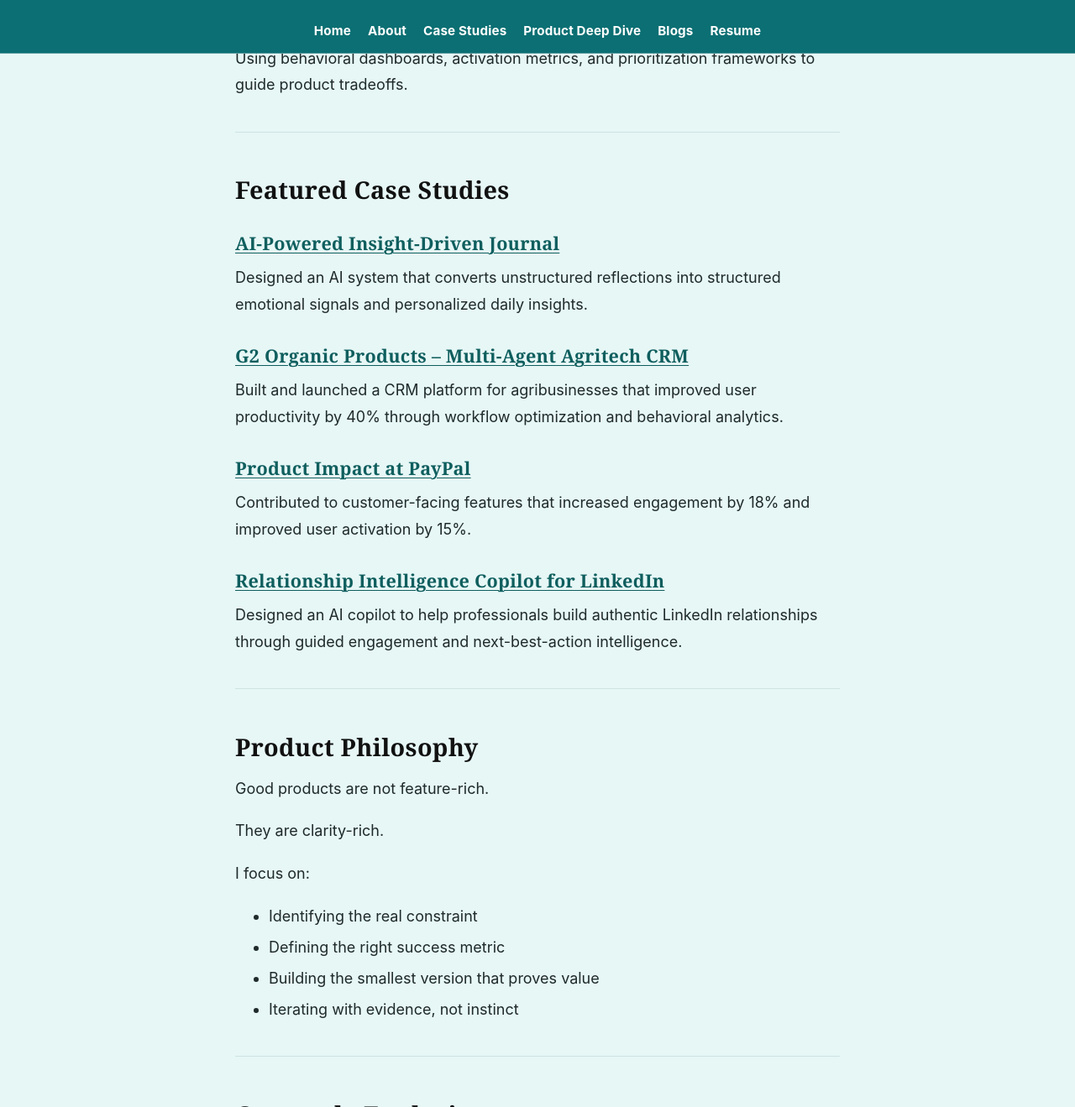
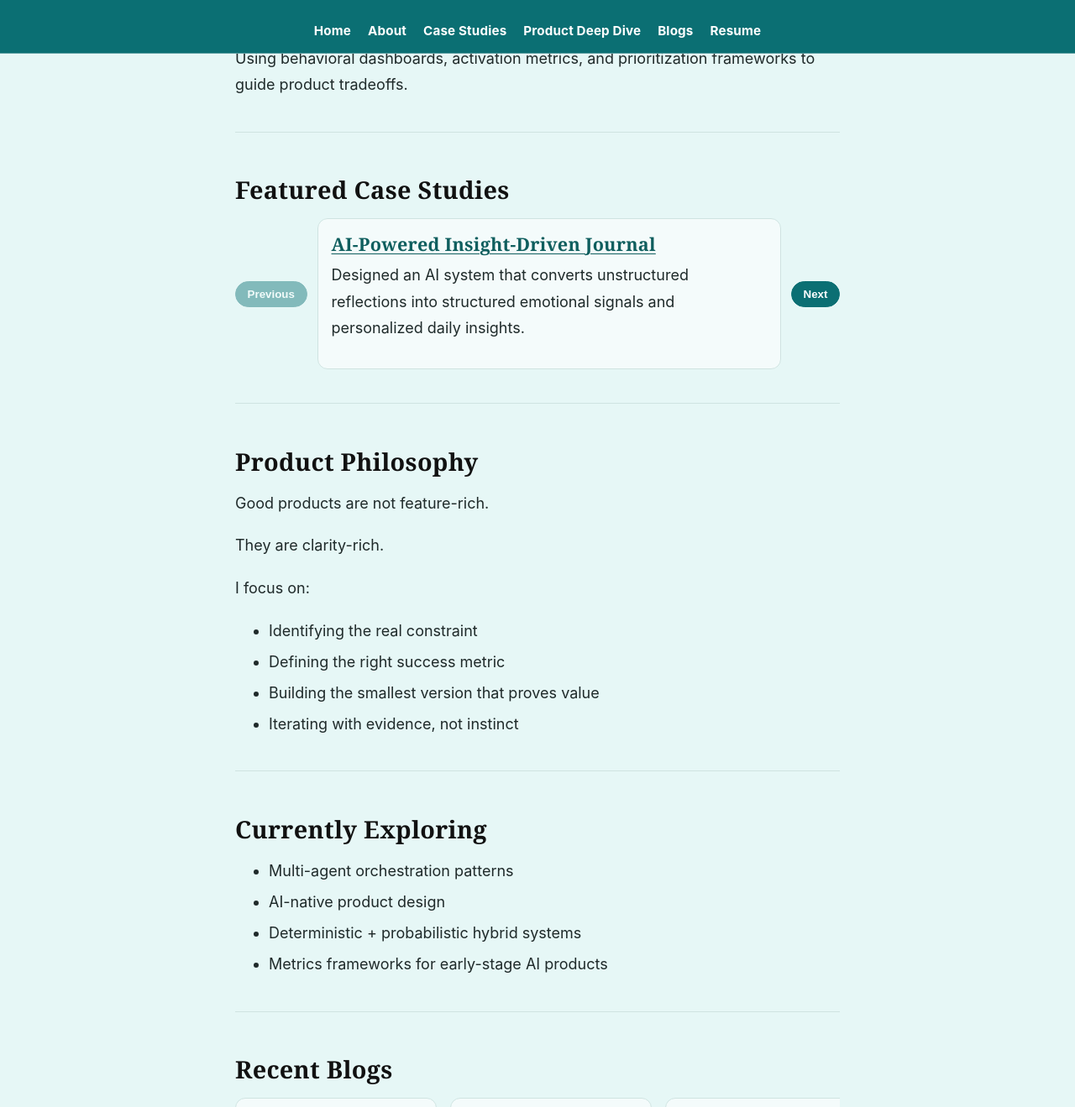
Before and after one commit to mahadevupadhyayula/mahadevupadhyayula.github.io, a Jekyll site: the page built from index.md, in a window 1280 px wide and 1400 px high, scrolled down 1036 px, cut to the strip 0-1319 px from the top of the window. Shown: the whole strip at 84% size. Built offline with Jekyll 4.4.1, drawn with Linux system fonts in a browser that asks for light colours; our own code applies the rules of GitHub Pages for plain Markdown files.

Commit message:
Convert featured case studies on homepage into carousel

```diff
--- a/Case Studies/relationship-intelligence-copilot-for-linkedIn.md
+++ b/Case Studies/relationship-intelligence-copilot-for-linkedIn.md
@@ -4,9 +4,7 @@ title: Relationship Intelligence Copilot for LinkedIn
 permalink: /case-studies/relationship-intelligence-copilot-for-linkedin/
 ---
 
-# Relationship Intelligence Copilot for LinkedIn
-
-### Building Authentic Professional Relationships at Scale
+_Building Authentic Professional Relationships at Scale_
 
 ![Split-screen_before_and_after_comparison_illustrat-1773630578351.png](/assets/images/relationship-intelligence-copilot-for-linkedIn-1.png)
 
@@ -26,7 +24,7 @@ The product acts as a **relationship-building assistant**, helping users move f
 
 ---
 
-# 2. Problem Statement
+## 2. Problem Statement
 
 Professionals often know **who they should build relationships with**, but they struggle with the execution.
 
@@ -62,7 +60,7 @@ As a result, networking remains **unstructured and reactive**.
 
 ---
 
-# 3. Opportunity
+## 3. Opportunity
 
 Professional networking works best when relationships are **built gradually through repeated meaningful interactions**.
 
@@ -90,7 +88,7 @@ This gap creates an opportunity for a **Relationship Intelligence system** tha
 
 ---
 
-# 4. Product Vision
+## 4. Product Vision
 
 The **Relationship Intelligence Copilot** helps users consistently build authentic relationships with specific LinkedIn professionals.
 
@@ -110,7 +108,7 @@ The goal is to transform LinkedIn networking from **random activity into a stru
 
 ---
 
-# 5. Core Product Loop
+## 5. Core Product Loop
 
 The product is built around a **relationship-building behavior loop**.
 
@@ -134,13 +132,13 @@ This loop ensures that users **continuously move relationships forward** rathe
 
 ---
 
-# 6. Key Product Features
+## 6. Key Product Features
 
 The MVP focuses on four core capabilities that directly support relationship building.
 
 ---
 
-## 6.1 Target Relationship Tracker
+### 6.1 Target Relationship Tracker
 
 Users can create a list of **important people to build relationships with**, such as:
 
@@ -160,7 +158,7 @@ This dashboard acts as a **personal CRM for LinkedIn relationships**.
 
 ---
 
-# 6.2 Curated Feed of Target People
+### 6.2 Curated Feed of Target People
 
 Instead of scrolling through the entire LinkedIn feed, users see **posts from the people they care about most**.
 
@@ -179,7 +177,7 @@ This dramatically reduces **noise in the LinkedIn feed**.
 
 ---
 
-# 6.3 AI Comment Suggestions
+### 6.3 AI Comment Suggestions
 
 Writing thoughtful comments quickly can be difficult.
 
@@ -199,7 +197,7 @@ The goal is **quality engagement rather than automation.**
 
 ---
 
-# 6.4 Engagement Reminder System
+### 6.4 Engagement Reminder System
 
 Consistency is essential for relationship building.
 
@@ -217,13 +215,13 @@ This ensures users maintain **steady relationship touchpoints**.
 
 ---
 
-# 7. Relationship Intelligence Layer
+## 7. Relationship Intelligence Layer
 
 Beyond simple engagement tools, the system includes **relationship analytics**.
 
 ---
 
-## Relationship Stage Tracker
+### Relationship Stage Tracker
 
 Each contact progresses through stages such as:
 
@@ -247,7 +245,7 @@ This helps users **understand where each relationship stands**.
 
 ---
 
-## Engagement Timeline
+### Engagement Timeline
 
 The product records interaction history.
 
@@ -265,7 +263,7 @@ Feb 12 — Sent DM
 
 This provides **context for future conversations**.
 
-## Trust Score / Relationship Strength
+### Trust Score / Relationship Strength
 
 The system analyzes signals such as:
 
@@ -277,7 +275,7 @@ It generates a **relationship strength score** that helps prioritize interacti
 
 ---
 
-# 8. AI “Next Best Action” Engine
+## 8. AI “Next Best Action” Engine
 
 One of the most powerful features is the **AI decision layer**.
 
@@ -307,7 +305,7 @@ This removes the uncertainty of **when and how to advance relationships**.
 
 ---
 
-# 9. Metrics for Product Success
+## 9. Metrics for Product Success
 
 The product’s success is measured not by activity but by **relationship progress**.
 
@@ -344,7 +342,7 @@ Guardrail metrics also ensure **high-quality interactions and prevent spam beha
 
 ---
 
-# 10. Expected Impact
+## 10. Expected Impact
 
 The Relationship Intelligence Copilot has the potential to transform how professionals use LinkedIn.
 
@@ -366,7 +364,7 @@ Ultimately, the system turns LinkedIn from a **content platform into a relation
 
 ---
 
-# 11. Conclusion
+## 11. Conclusion
 
 Professional success is often driven by **relationships rather than transactions**.
 
--- a/assets/css/style.css
+++ b/assets/css/style.css
@@ -338,6 +338,75 @@ code {
   opacity: 0.92;
 }
 
+
+.featured-case-study-carousel {
+  display: grid;
+  grid-template-columns: auto minmax(0, 1fr) auto;
+  align-items: stretch;
+  gap: 0.75rem;
+}
+
+.featured-case-study-track {
+  position: relative;
+  min-height: 180px;
+}
+
+.featured-case-study-card {
+  display: none;
+  background: var(--surface);
+  border: 1px solid var(--divider);
+  border-radius: 12px;
+  padding: 1rem;
+  height: 100%;
+}
+
+.featured-case-study-card.is-active {
+  display: block;
+}
+
+.featured-case-study-card h3 {
+  margin-top: 0;
+  margin-bottom: 0.5rem;
+}
+
+.featured-case-study-card p {
+  margin-bottom: 0;
+}
+
+.carousel-nav-button {
+  border: 1px solid var(--deep-turquoise);
+  background: var(--deep-turquoise);
+  color: var(--on-turquoise);
+  border-radius: 999px;
+  font-weight: 700;
+  padding: 0.45rem 0.85rem;
+  align-self: center;
+  cursor: pointer;
+}
+
+.carousel-nav-button:hover,
+.carousel-nav-button:focus {
+  opacity: 0.92;
+}
+
+.carousel-nav-button:disabled {
+  opacity: 0.45;
+  cursor: not-allowed;
+}
+
+@media (max-width: 640px) {
+  .featured-case-study-carousel {
+    grid-template-columns: 1fr;
+  }
+
+  .featured-case-study-track {
+    order: 1;
+  }
+
+  .carousel-nav-button {
+    width: fit-content;
+  }
+}
 .blog-carousel {
   display: grid;
   grid-auto-flow: column;
--- a/index.md
+++ b/index.md
@@ -36,21 +36,71 @@ Using behavioral dashboards, activation metrics, and prioritization frameworks t
 
 ## Featured Case Studies
 
-### [AI-Powered Insight-Driven Journal](/case-studies/insight-driven-journaling-app/)
+<div class="featured-case-study-carousel" aria-label="Featured case studies" data-carousel>
+  <button class="carousel-nav-button" type="button" data-carousel-prev aria-label="View previous case study">Previous</button>
 
-Designed an AI system that converts unstructured reflections into structured emotional signals and personalized daily insights.
+  <div class="featured-case-study-track" data-carousel-track>
+    <article class="featured-case-study-card" data-carousel-slide>
+      <h3><a href="{{ '/case-studies/insight-driven-journaling-app/' | relative_url }}">AI-Powered Insight-Driven Journal</a></h3>
+      <p>Designed an AI system that converts unstructured reflections into structured emotional signals and personalized daily insights.</p>
+    </article>
 
-### [G2 Organic Products – Multi-Agent Agritech CRM](/case-studies/g2-organic-products/)
+    <article class="featured-case-study-card" data-carousel-slide>
+      <h3><a href="{{ '/case-studies/g2-organic-products/' | relative_url }}">G2 Organic Products – Multi-Agent Agritech CRM</a></h3>
+      <p>Built and launched a CRM platform for agribusinesses that improved user productivity by 40% through workflow optimization and behavioral analytics.</p>
+    </article>
 
-Built and launched a CRM platform for agribusinesses that improved user productivity by 40% through workflow optimization and behavioral analytics.
+    <article class="featured-case-study-card" data-carousel-slide>
+      <h3><a href="{{ '/case-studies/product-impact-at-paypal/' | relative_url }}">Product Impact at PayPal</a></h3>
+      <p>Contributed to customer-facing features that increased engagement by 18% and improved user activation by 15%.</p>
+    </article>
 
-### [Product Impact at PayPal](/case-studies/product-impact-at-paypal/)
+    <article class="featured-case-study-card" data-carousel-slide>
+      <h3><a href="{{ '/case-studies/relationship-intelligence-copilot-for-linkedin/' | relative_url }}">Relationship Intelligence Copilot for LinkedIn</a></h3>
+      <p>Designed an AI copilot to help professionals build authentic LinkedIn relationships through guided engagement and next-best-action intelligence.</p>
+    </article>
+  </div>
 
-Contributed to customer-facing features that increased engagement by 18% and improved user activation by 15%.
+  <button class="carousel-nav-button" type="button" data-carousel-next aria-label="View next case study">Next</button>
+</div>
 
-### [Relationship Intelligence Copilot for LinkedIn](/case-studies/relationship-intelligence-copilot-for-linkedin/)
+<script>
+  (function () {
+    var carousel = document.querySelector('[data-carousel]');
+    if (!carousel) return;
 
-Designed an AI copilot to help professionals build authentic LinkedIn relationships through guided engagement and next-best-action intelligence.
+    var slides = carousel.querySelectorAll('[data-carousel-slide]');
+    var prevButton = carousel.querySelector('[data-carousel-prev]');
+    var nextButton = carousel.querySelector('[data-carousel-next]');
+    var currentIndex = 0;
+
+    function updateCarousel() {
+      slides.forEach(function (slide, index) {
+        var isActive = index === currentIndex;
+        slide.classList.toggle('is-active', isActive);
+        slide.setAttribute('aria-hidden', String(!isActive));
+      });
+      prevButton.disabled = currentIndex === 0;
+      nextButton.disabled = currentIndex === slides.length - 1;
+    }
+
+    prevButton.addEventListener('click', function () {
+      if (currentIndex > 0) {
+        currentIndex -= 1;
+        updateCarousel();
+      }
+    });
+
+    nextButton.addEventListener('click', function () {
+      if (currentIndex < slides.length - 1) {
+        currentIndex += 1;
+        updateCarousel();
+      }
+    });
+
+    updateCarousel();
+  })();
+</script>
 
 ---
 
```
